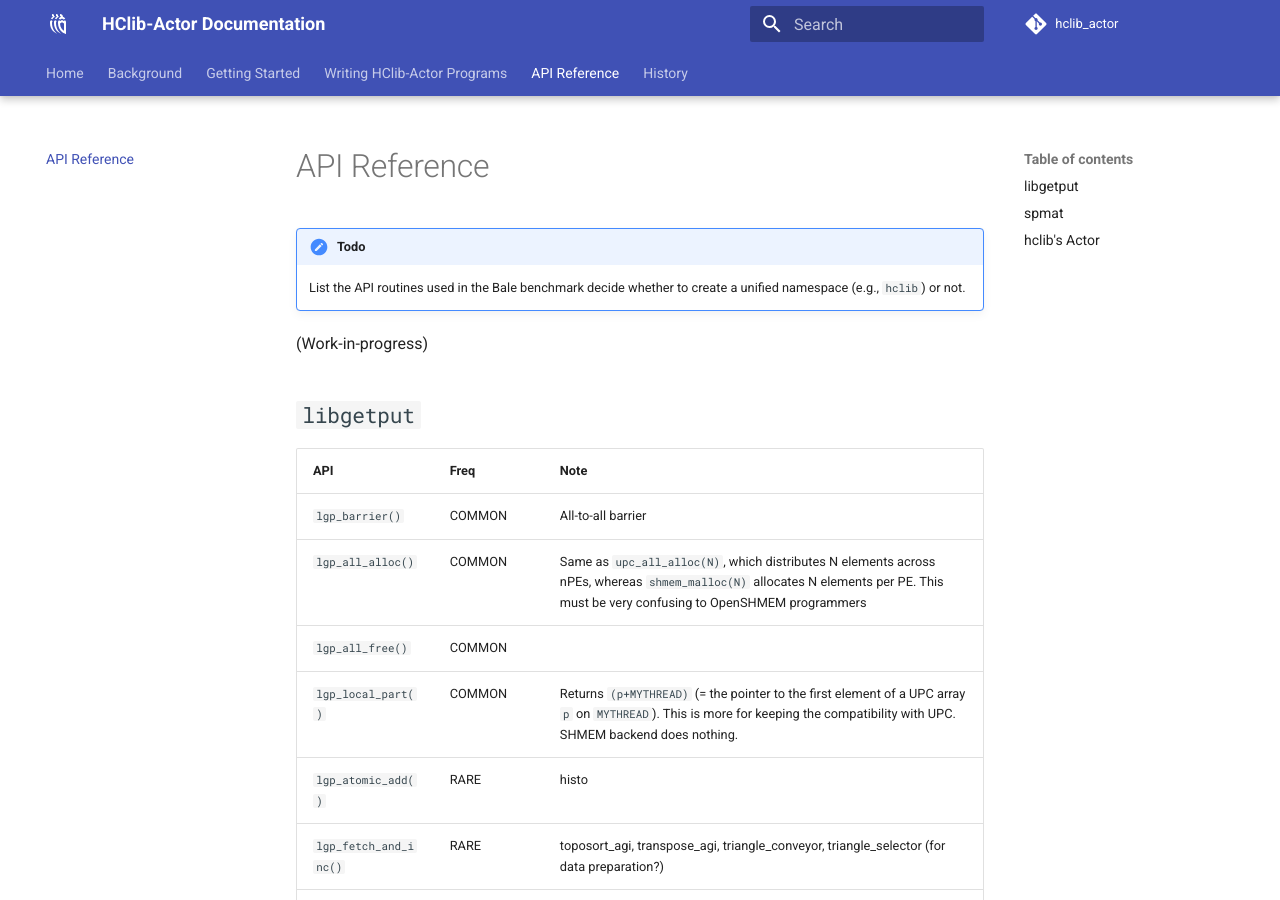
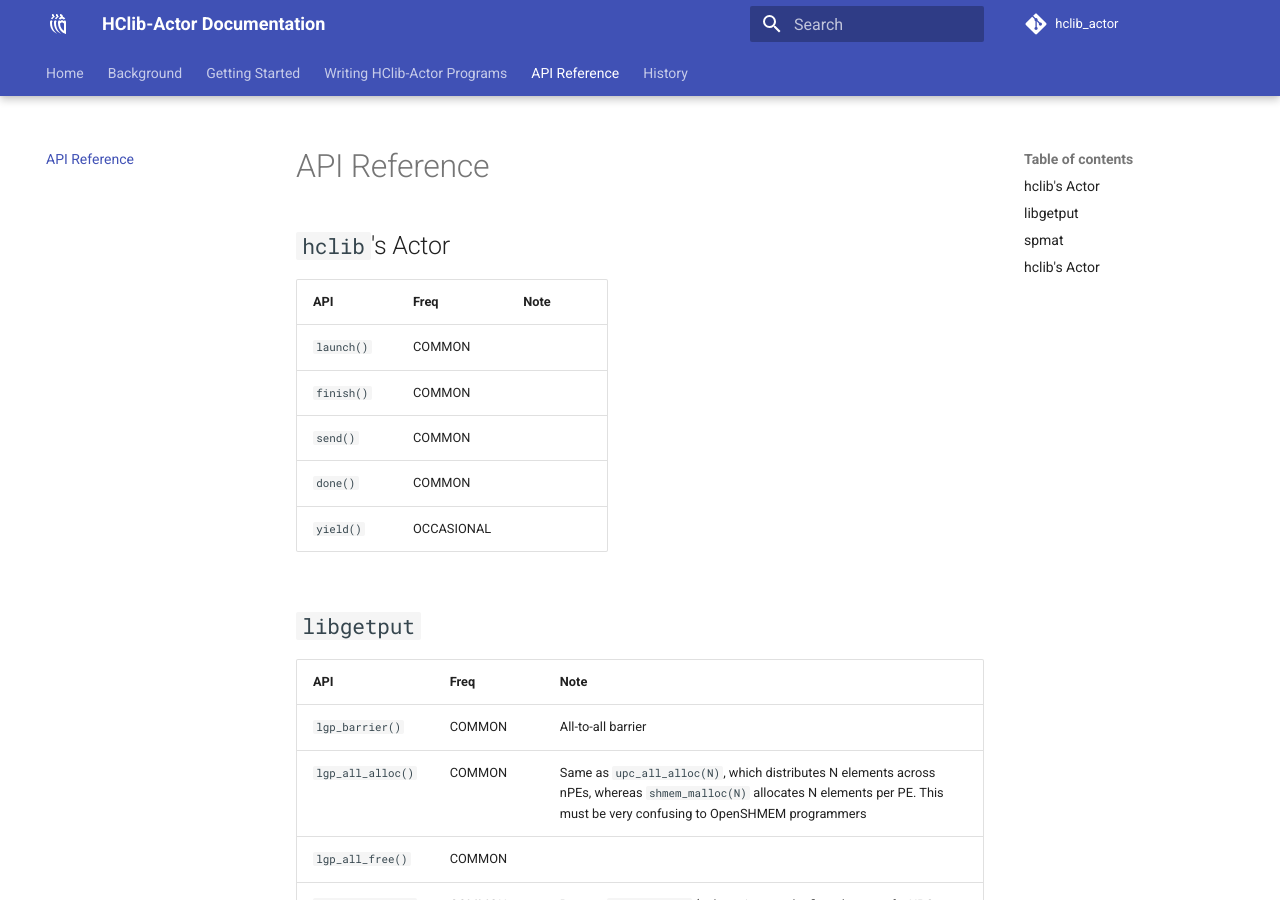
Before and after one commit to ahayashi/hclib-actor, an MkDocs documentation site: the page built from doc/markdowns/api/reference.md, in a window 1280 px wide and 900 px high. Built offline with MkDocs 1.6.1 and Material for MkDocs 9.7.7, drawn with Linux system fonts in a browser that asks for light colours.

Commit message:
Update reference.md

```diff
--- a/doc/markdowns/api/reference.md
+++ b/doc/markdowns/api/reference.md
@@ -1,8 +1,13 @@
-!!! todo
+## `hclib`'s Actor
 
-    List the API routines used in the Bale benchmark decide whether to create a unified namespace (e.g., `hclib`) or not.
+| API                  | Freq    | Note |
+| :-                   | :-      |:-   |
+| `launch()`           | COMMON |  |
+| `finish()`             | COMMON  |    |
+| `send()`              | COMMON  |    |
+| `done()`               | COMMON  |    |
+| `yield()`              | OCCASIONAL  |    |
 
-(Work-in-progress)
 
 ## `libgetput`
 
```
